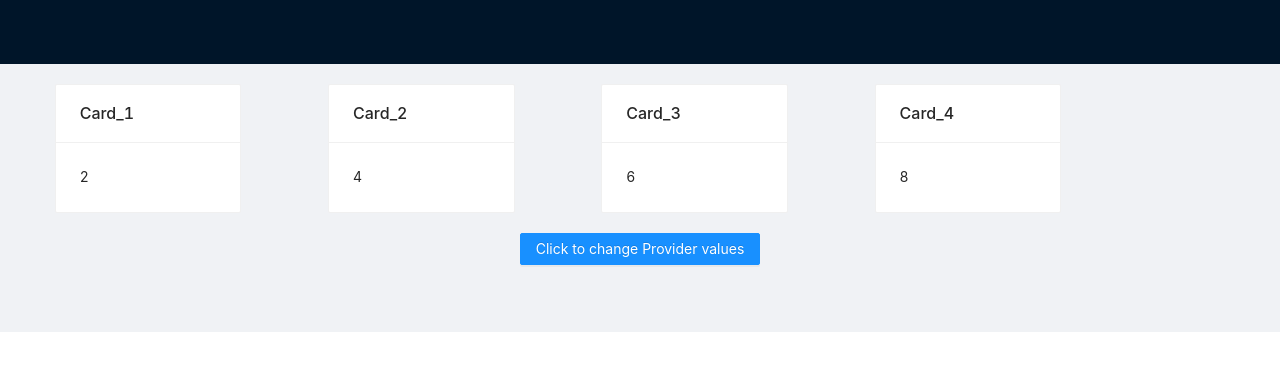
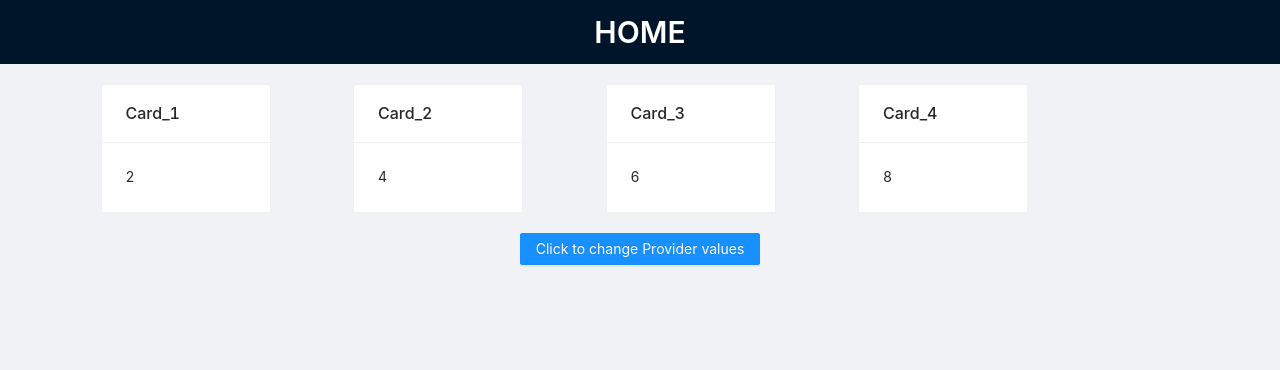
Before and after one commit to lucasdsr/my_experiences, a React (Create React App) app: page / in a window 1280 px wide. Shown: the top 370 px of the page. Built offline with nearby package versions, Linux system fonts and the light colour scheme; no server answers.

Commit message:
Update: Header.

```diff
--- a/src/components/Layout/Header/index.js
+++ b/src/components/Layout/Header/index.js
@@ -2,6 +2,7 @@ import React from 'react';
 import PropTypes from 'prop-types';
 
 import {
+    Row,
     Layout,
     Typography,
 } from 'antd';
@@ -12,10 +13,12 @@ const Header = props => {
     } = props;
 
     return (
-        <Layout.Header>
-            <Typography.Title style={{ color: 'white' }}>
-                {/* {title} */}
-            </Typography.Title>
+        <Layout.Header style={{ display: 'flex', alignItems: 'center' }} >
+            <Row justify="center" style={{ width: '100%' }}>
+                <Typography.Title level={2} style={{ color: 'white', margin: 0 }}>
+                    {title}
+                </Typography.Title>
+            </Row>
         </Layout.Header>
     )
 };
--- a/src/components/Layout/MainLayout/index.css
+++ b/src/components/Layout/MainLayout/index.css
@@ -1,3 +1,9 @@
 .main-Layout_children {
+    min-height: 100vh !important;
+    height: 100%;
+}
+
+.main-body {
     margin-top: 20px !important;
+    padding: 0 50px;
 }
--- a/src/components/Layout/MainLayout/index.js
+++ b/src/components/Layout/MainLayout/index.js
@@ -2,8 +2,11 @@ import React from 'react';
 import PropTypes from 'prop-types';
 
 import {
+    Row,
     Layout,
+    Typography,
 } from 'antd';
+
 import Header from '../Header';
 import Footer from '../Footer';
 
@@ -13,14 +16,16 @@ const MainLayout = props => {
     const {
         title,
         children,
+        ...otherprops
     } = props;
 
+
     return (
-        <Layout>
+        <Layout  className="main-Layout_children">
             <Header
                 title={title}
             />
-            <div className="main-Layout_children">
+            <div className="main-body" {...otherprops}>
                 {children}
             </div>
             <Footer />
@@ -30,16 +35,16 @@ const MainLayout = props => {
 
 MainLayout.defaultProps = {
     children: '',
-    title: 'MainLayout default title... something looks rong',
+    title: '',
 };
 
 MainLayout.propTypes = {
     title: PropTypes.string,
     children: PropTypes.oneOfType([
+        PropTypes.array,
         PropTypes.string,
         PropTypes.number,
         PropTypes.object,
-        PropTypes.array,
     ]),
 
 };
```
